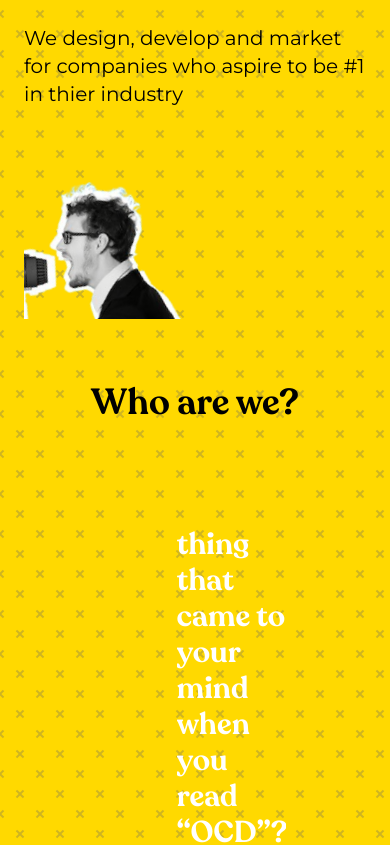
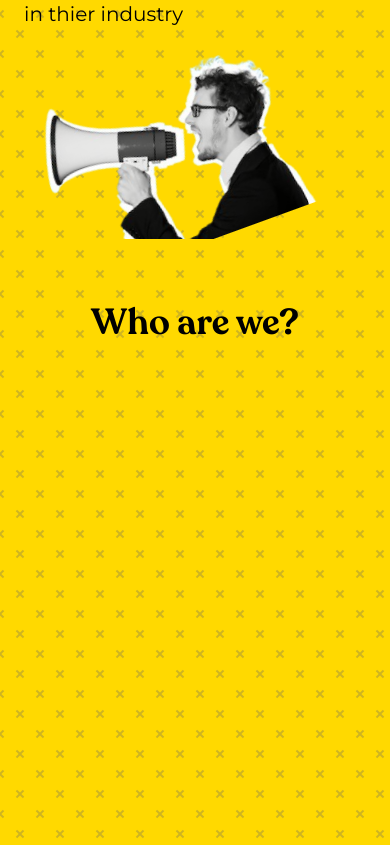
Before and after one commit to daniel-d7a/ocd-new-landing-page, a Next.js app: page / in a window 390 px wide. Shown: the part 986-1831 px from the top of the page. Built offline with nearby package versions, Linux system fonts and the light colour scheme.

Commit message:
fixed responsive issues

```diff
--- a/src/components/home/AboutUs.tsx
+++ b/src/components/home/AboutUs.tsx
@@ -26,7 +26,10 @@ export const AboutUs = () => {
       </p>
 
       <div
-        className={cn("min-h-[400vh] px-20 text-white", montserrat.className)}
+        className={cn(
+          "min-h-[400vh] px-2 md:px-20 flex flex-col md:flex-row text-white",
+          montserrat.className
+        )}
       >
         {cardsContent.map((content, i) => (
           <Card
@@ -49,7 +52,10 @@ const cardsContent = [
       <>
         <Text
           y={y}
-          className={cn("text-3xl mb-8 font-semibold", recoleta.className)}
+          className={cn(
+            "text-2xl md:text-3xl mb-8 font-semibold",
+            recoleta.className
+          )}
         >
           What is the first thing that came to your mind when you read “OCD”?
         </Text>
@@ -58,6 +64,7 @@ const cardsContent = [
           <Text y={y}>An abbreviation for a title?</Text>
           <Text y={y}>Or just three letters close together?</Text>
         </div>
+        <div className="hidden md:block mb-4">
           <Text y={y} className="mb-2">
             They all make sense.
           </Text>
@@ -71,9 +78,29 @@ const cardsContent = [
             from a side that expresses our personalities, which do
           </Text>
           <Text y={y}>
-          not take things as they are, but rather adapt things to keep pace with
-          their skill, passion, and creative thought.
+            not take things as they are, but rather adapt things to keep pace
+            with their skill, passion, and creative thought.
           </Text>
+        </div>
+        <div className="md:hidden block mb-4">
+          <Text y={y} className="mb-2">
+            They all make sense.
+          </Text>
+          <Text y={y}>
+            That&apos;s how you might have read it, but we didn&apos;t write it
+            that way. We mean
+          </Text>
+          <Text y={y}>
+            a lot by it. We decided to look at it from a side that expresses our
+          </Text>
+          <Text y={y}>
+            personalities, which do not take things as they are, but rather
+            adapt things to
+          </Text>
+          <Text y={y}>
+            keep pace with their skill, passion, and creative thought.
+          </Text>
+        </div>
       </>
     ),
     image:
@@ -90,7 +117,7 @@ const cardsContent = [
         >
           Cautious
         </Text>
-        <Text y={y} className="text-xl">
+        <Text y={y} className="text-xl mb-4">
           We never risk failure. We take steady, confident and carefully
           considered steps towards the success of your brand.
         </Text>
@@ -113,7 +140,7 @@ const cardsContent = [
           Before you became our client, we were your followers. Our observation
           and scrutiny of every detail makes us the safe house for your brand.
         </Text>
-        <Text y={y} className="text-xl mt-4">
+        <Text y={y} className="text-xl mt-4 mb-4">
           Our work based on every small detail to ultimately produce successful
           work from all angles and by all standards.
         </Text>
@@ -136,7 +163,7 @@ const cardsContent = [
           We are not the audience that will applaud you in the end. We are the
           friend who will walk the path with you step by step.
         </Text>
-        <Text y={y} className="text-xl mt-4">
+        <Text y={y} className="text-xl mt-4 mb-4">
           We feel what you feel and dream what you dream. Your brand&apos;s
           problems affect us, and its success makes us happy as well.
         </Text>
--- a/src/components/home/Hero.tsx
+++ b/src/components/home/Hero.tsx
@@ -16,7 +16,7 @@ export const Hero = () => {
   return (
     <section className="min-h-screen px-6 md:mx-16 mt-16 mb-10 grid grid-cols-3 grid-rows-2 md:justify-normal">
       <div className="flex flex-col items-center justify-center md:block text-7xl md:text-8xl font-semibold md:space-y-4 col-span-3 md:col-span-2">
-        <div className="w-full overflow-y-hidden">
+        <div className="w-min md:w-full overflow-y-hidden">
           <motion.h1
             initial={{ y: 200 }}
             animate={{ y: 0 }}
@@ -30,9 +30,9 @@ export const Hero = () => {
             Design, Develop,
           </motion.h1>
         </div>
-        <div ref={textRef} className="w-full overflow-y-hidden pb-8">
+        <div ref={textRef} className="w-min md:w-full overflow-y-hidden pb-8">
           <motion.h1
-            initial={{ y: 200 }}
+            initial={{ y: 240 }}
             animate={{ y: 0 }}
             onAnimationComplete={() => {
               textRef.current!.style.overflowY = "visible";
@@ -59,7 +59,7 @@ export const Hero = () => {
         </div>
       </div>
 
-      <div className="col-span-3 md:col-span-2 flex md:flex-row flex-col items-center gap-8 md:gap-0 md:items-start justify-between md:pr-14 pt-0 md:pt-16">
+      <div className="col-span-3 md:col-span-2 grid grid-cols-2 items-start md:flex md:flex-row md:items-center gap-8 md:gap-0 md:items-start justify-between md:pr-14 pt-0 md:pt-16">
         <Count end={40} text="succesful event" />
         <Count end={150} text="ad campaign" />
         <Count end={100} text="completed project" />
@@ -103,7 +103,7 @@ export const Hero = () => {
                 duration: 0.7,
                 delay: 1.5,
               }}
-              className="w-[150%] md:w-[200%] -ml-[100%] md:mt-10 relative"
+              className="w-[150%] md:w-[200%] -ml-[60%] md:-ml-[100%] md:mt-10 relative"
             >
               <Image className="-scale-x-100" src={megaphone} alt="megaphone" />
             </motion.div>
--- a/src/components/home/Services.tsx
+++ b/src/components/home/Services.tsx
@@ -15,7 +15,7 @@ export const Services = () => {
 
   return (
     <motion.section
-      viewport={{ amount: 0.5 }}
+      viewport={{ amount: 0.2 }}
       onViewportEnter={() => {
         document.querySelector("body")!.style.backgroundColor = "#FFD900";
         document.querySelector("body")!.style.color = "#000000";
--- a/src/components/ui/AboutUsCard.tsx
+++ b/src/components/ui/AboutUsCard.tsx
@@ -26,7 +26,7 @@ export const Card = ({
   const textPosition = useTransform(
     parentYProgress,
     [startUp, endUp, startDown, endDown],
-    [100, 0, 0, -100]
+    [300, 0, 0, -300]
   );
 
   const imagePosition = useTransform(
@@ -38,12 +38,14 @@ export const Card = ({
   return (
     <div
       className={cn(
-        " sticky top-20 flex justify-center h-[90dvh] py-14 gap-10",
+        " sticky top-20 md:flex w-full justify-center h-[90dvh] py-6 md:py-14 gap-10",
         index % 2 === 0 && "flex-row-reverse"
       )}
     >
-      <div className=" text-lg w-3/5">{children(textPosition)}</div>
-      <div className=" grid place-items-start w-2/5  overflow-hidden">
+      <div className=" md:text-lg w-full md:w-3/5">
+        {children(textPosition)}
+      </div>
+      <div className=" grid place-items-start w-full md:w-2/5  overflow-hidden">
         <motion.div
           style={{
             x: imagePosition,
```
Lines whose indentation alone changed are shown as unchanged.
